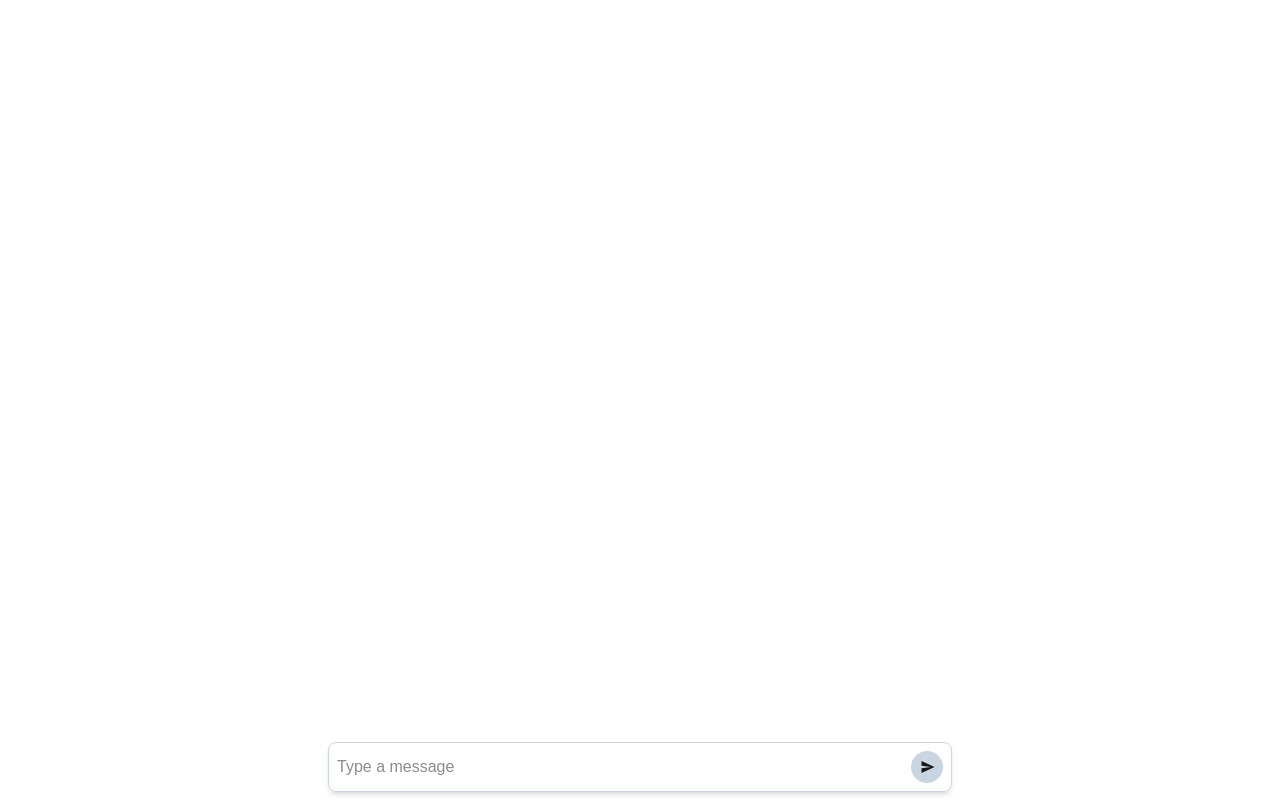
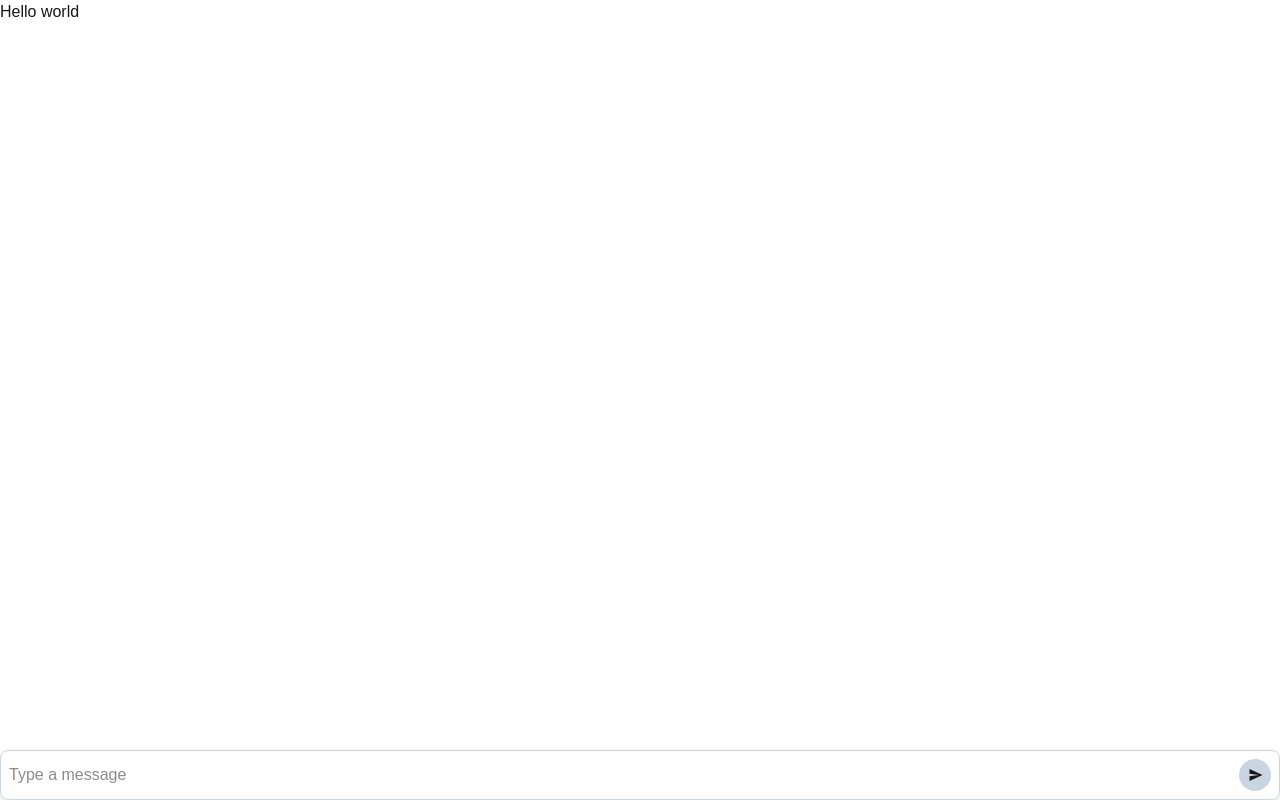
Before and after one commit to Diptabose/chat-components, a Next.js app: page / in a window 1280 px wide. Built offline with nearby package versions, Linux system fonts and the light colour scheme.

Commit message:
Added body and header wrappers

```diff
--- a/src/app/globals.css
+++ b/src/app/globals.css
@@ -62,3 +62,8 @@ body {
   border-radius: 5px;
   overflow-x: auto;
 }
+
+.katex .katex-mathml{
+  position:relative;
+  display: none;
+}
--- a/src/app/layout.tsx
+++ b/src/app/layout.tsx
@@ -24,9 +24,9 @@ export default function RootLayout({
   children: React.ReactNode;
 }>) {
   return (
-    <html lang="en">
+    <html lang="en" className="h-full">
       <body
-        className={`${geistSans.variable} ${geistMono.variable} antialiased`}
+        className={`${geistSans.variable} ${geistMono.variable} antialiased h-full`}
       >
         <ChatProvider>{children}</ChatProvider>
       </body>
--- a/src/app/page.tsx
+++ b/src/app/page.tsx
@@ -1,4 +1,6 @@
 "use client";
+import ChatBody from "@/core/components/chat/body/ChatBody";
+import ChatHeader from "@/core/components/chat/header/ChatHeader";
 import { ChatInput } from "@/core/components/input/BaseInput";
 import MarkdownMessage from "@/core/components/message/MarkdownMessage";
 import ChatWindow from "@/core/components/window/ChatWindow";
@@ -23,8 +25,28 @@ export default function Home() {
   );
 
   return (
-    <div className="flex flex-col h-svh gap-2">
-      <ChatWindow
+    <div className="flex flex-col h-svh overflow-auto gap-2">
+      <ChatHeader>
+        <div>Hello world</div>
+      </ChatHeader>
+      <ChatBody>
+        <ChatWindow
+          scrollableRef={scrollableRef}
+          currentConversation={conversation}
+          placement="sequential"
+        />
+        <ChatInput
+          ref={inputRef}
+          placeholder="Type a message"
+          onHeightChange={scrollBottom}
+          onSend={async (message) => {
+            addMessage(message);
+            await getServerResponse();
+          }}
+        />
+      </ChatBody>
+
+      {/* <ChatWindow
         scrollableRef={scrollableRef}
         currentConversation={conversation}
         placement="sequential"
@@ -40,7 +62,7 @@ export default function Home() {
             await getServerResponse();
           }}
         />
-      </div>
+      </div> */}
     </div>
   );
 }
--- /dev/null
+++ b/src/core/components/chat/body/ChatBody.tsx
@@ -0,0 +1,11 @@
+import React, { PropsWithChildren } from "react";
+
+const ChatBody = (props: PropsWithChildren) => {
+  return (
+    <div className="flex flex-col flex-1 h-full overflow-y-auto">
+      {props.children}
+    </div>
+  );
+};
+
+export default ChatBody;
--- /dev/null
+++ b/src/core/components/chat/header/ChatHeader.tsx
@@ -0,0 +1,7 @@
+import React, { PropsWithChildren } from "react";
+
+const ChatHeader = (props: PropsWithChildren) => {
+  return <div>{props.children}</div>;
+};
+
+export default ChatHeader;
--- a/src/core/components/message/ChatMessage.tsx
+++ b/src/core/components/message/ChatMessage.tsx
@@ -60,7 +60,7 @@ export const ChatMessage = ({
         ) : (
           <BaseMessage {...otherProps} />
         )}
-        <div className="">
+        {/* <div className="">
           <div className="flex gap-2 items-center">
             <div className="flex gap-2 items-center rounded-2xl p-2 border border-slate-300">
               <div className="flex rounded-lg size-10 shrink-0 bg-rose-400 p-1 text-center">
@@ -74,7 +74,7 @@ export const ChatMessage = ({
               </div>
             </div>
           </div>
-        </div>
+        </div> */}
       </div>
     </div>
   );
--- a/src/core/components/window/ChatWindow.tsx
+++ b/src/core/components/window/ChatWindow.tsx
@@ -49,10 +49,10 @@ const ChatWindow = <T extends Message>({
 
   return (
     <div
-      className="flex flex-col overflow-y-auto flex-1 p-2"
+      className="flex flex-col overflow-y-auto h-full flex-1 p-2"
       ref={scrollableRef}
     >
-      <div className="flex flex-col gap-2 w-1/2 self-center">
+      <div className="flex flex-col gap-2">
         {currentConversation.map(renderMessage)}
       </div>
     </div>
```
